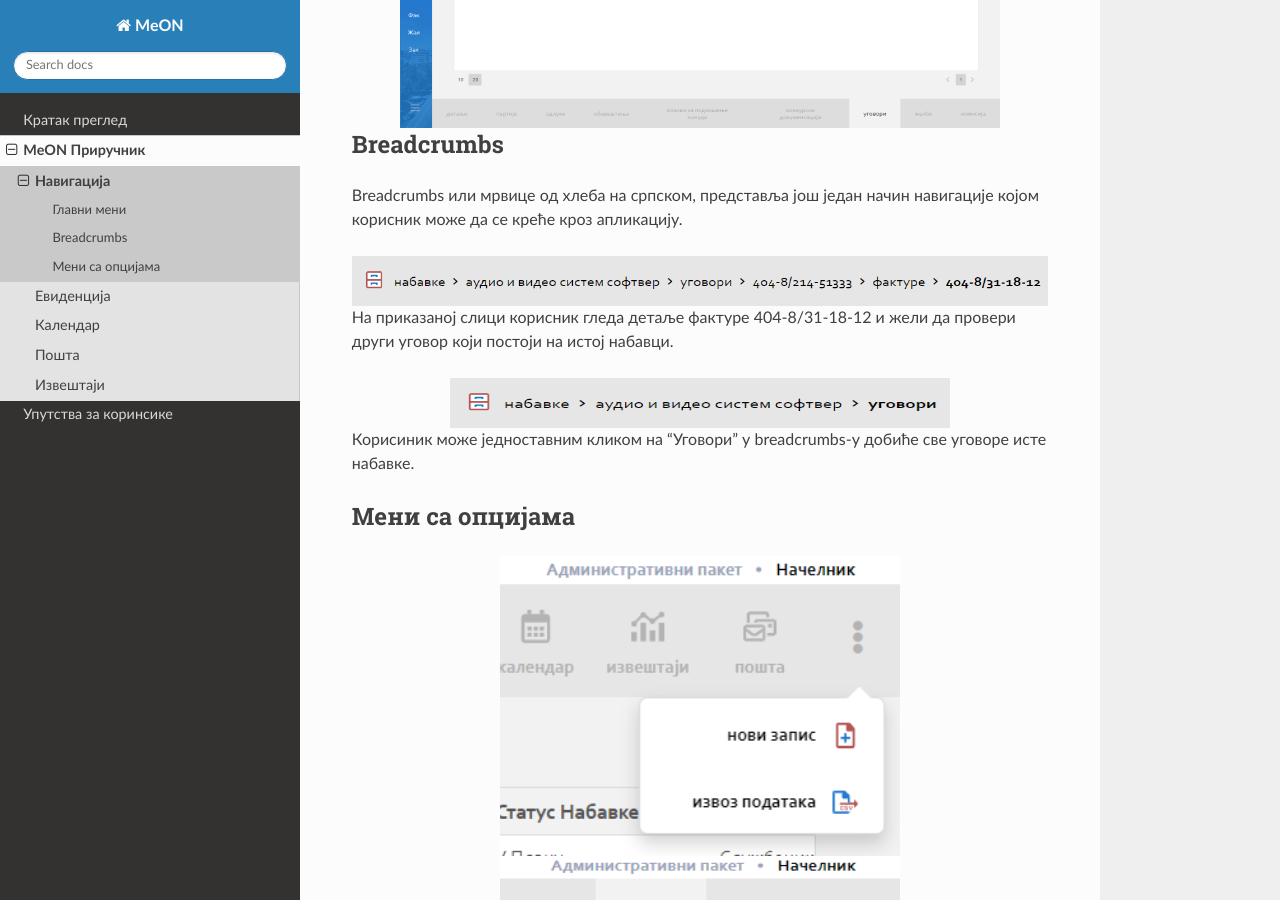
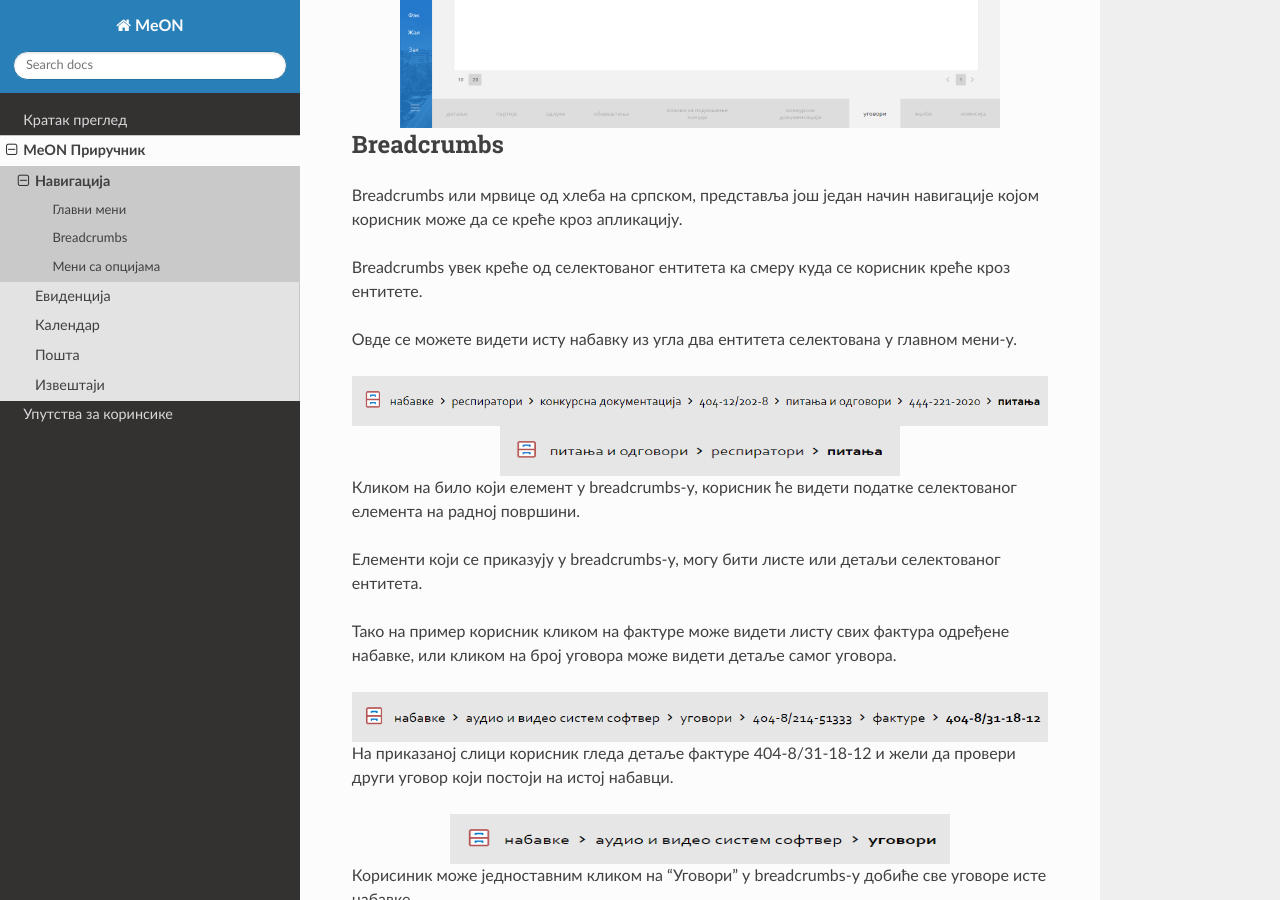
Before and after one commit to ismt-hub/MeON-Docs, a Sphinx documentation site: the page built from docs/prirucnik/navigacija.rst, in a window 1280 px wide and 900 px high, scrolled down 1980 px. Built offline with Sphinx 7.4.7 and the Read the Docs theme 2.0.0, drawn with Linux system fonts in a browser that asks for light colours.

Commit message:
Navigacija images and text

```diff
--- a/docs/prirucnik/navigacija.rst
+++ b/docs/prirucnik/navigacija.rst
@@ -43,6 +43,26 @@ Breadcrumbs
 
 Breadcrumbs или мрвице од хлеба на српском, представља још један начин навигације којом корисник може да се креће кроз апликацију.
 
+Breadcrumbs увек креће од селектованог ентитета ка смеру куда се корисник креће кроз ентитете.
+
+Овде се можете видети исту набавку из угла два ентитета селектована у главном мени-у.
+
+.. image:: ../_static/img/Navigacija/Bradcrumbs/Breadcrumbs3.png
+   :width: 700
+   :height: 50
+   :align: center
+
+.. image:: ../_static/img/Navigacija/Bradcrumbs/Breadcrumbs2.png
+   :width: 400
+   :height: 50
+   :align: center
+
+Кликом на било који елемент у breadcrumbs-у, корисник ће видети податке селектованог елемента на радној површини.
+
+Елементи који се приказују у breadcrumbs-у, могу бити листе или детаљи селектованог ентитета.
+
+Тако на пример корисник кликом на фактуре може видети листу свих фактура одређене набавке, или кликом на број уговора може видети детаље самог уговора.
+
 .. image:: ../_static/img/Navigacija/Bradcrumbs/Breadcrumbs.png
    :width: 700
    :height: 50
```
Also changed, not shown: docs/_static/img/Navigacija/Bradcrumbs/Breadcrumbs2.png (added), docs/_static/img/Navigacija/Bradcrumbs/Breadcrumbs3.png (added).
